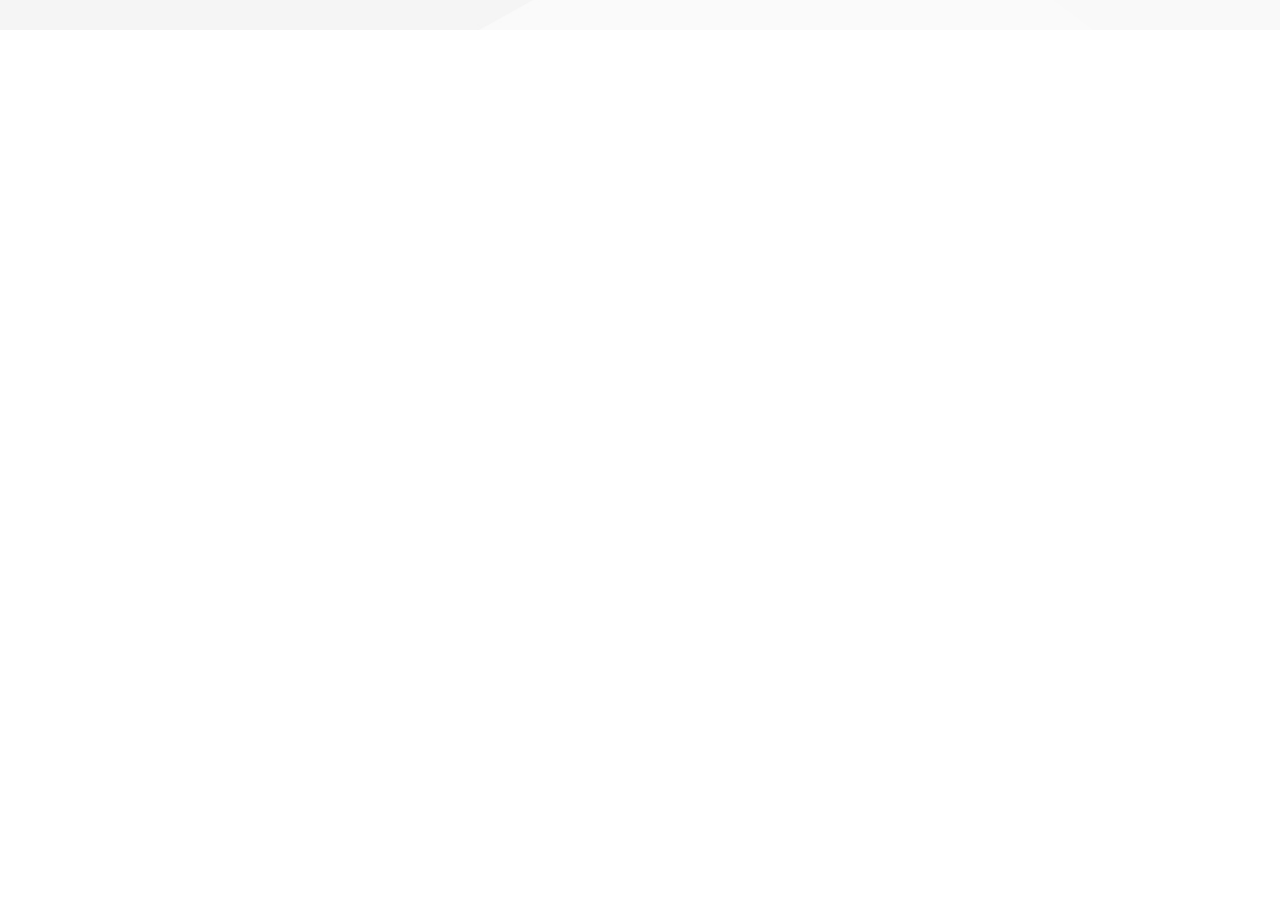
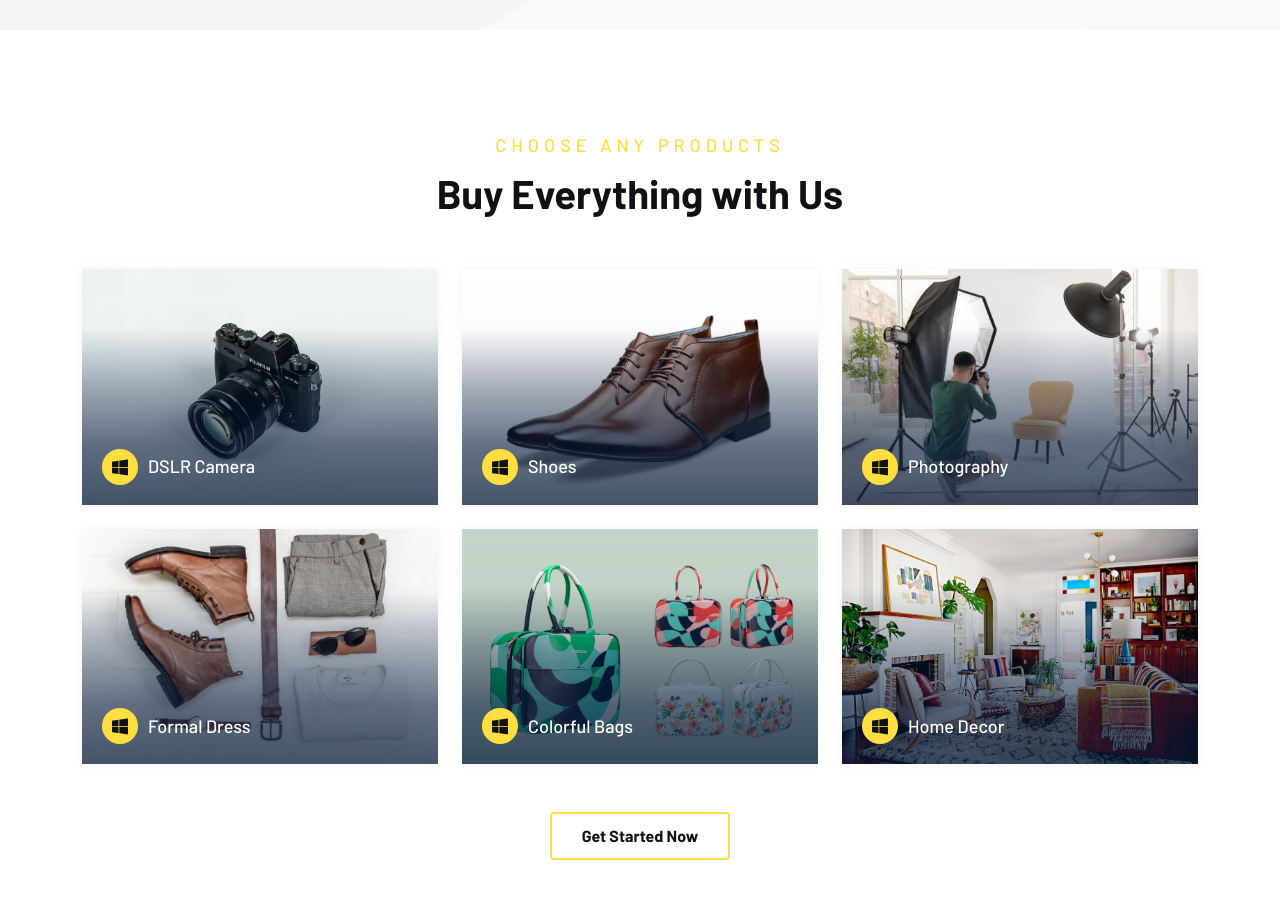
Before and after one commit to Pandey9800/react_ecom, a React (Vite) app: page / in a window 1280 px wide. Shown: the part 800-1698 px from the top of the page. Before the commit the page ends 830 px from the top, so only its background shows below. Built offline with nearby package versions, Linux system fonts and the light colour scheme.

Commit message:
added Product Categories

```diff
--- a/src/home/Home.jsx
+++ b/src/home/Home.jsx
@@ -1,10 +1,12 @@
 import React from 'react'
 import Banner from './Banner'
+import HomeCate from './HomeCate'
 
 const Home = () => {
   return (
       <div>
       <Banner />
+      <HomeCate />
     </div>
   )
 }
--- /dev/null
+++ b/src/home/HomeCate.jsx
@@ -0,0 +1,88 @@
+import React from 'react'
+import { Link } from 'react-router-dom';
+
+const subTitle = "Choose Any Products";
+const title = "Buy Everything with Us";
+const btnText = "Get Started Now";
+
+const categoryList = [
+{
+imgUrl: 'src/assets/images/category/01.jpg',
+imgAlt: 'category rajibraj91 rajibraj',
+iconName: 'icofont-brand-windows',
+title: 'DSLR Camera',
+},
+{
+imgUrl: 'src/assets/images/category/02.jpg',
+imgAlt: 'category rajibraj91 rajibraj',
+iconName: 'icofont-brand-windows',
+title: 'Shoes',
+},
+{
+imgUrl: 'src/assets/images/category/03.jpg',
+imgAlt: 'category rajibraj91 rajibraj',
+iconName: 'icofont-brand-windows',
+title: 'Photography',
+},
+{
+imgUrl: 'src/assets/images/category/04.jpg',
+imgAlt: 'category rajibraj91 rajibraj',
+iconName: 'icofont-brand-windows',
+title: 'Formal Dress',
+},
+{
+imgUrl: 'src/assets/images/category/05.jpg',
+imgAlt: 'category rajibraj91 rajibraj',
+iconName: 'icofont-brand-windows',
+title: 'Colorful Bags',
+},
+{
+imgUrl: 'src/assets/images/category/06.jpg',
+imgAlt: 'category rajibraj91 rajibraj',
+iconName: 'icofont-brand-windows',
+title: 'Home Decor',
+},
+]
+
+const HomeCate = () => {
+  return (
+      <div className="category-section style-4 padding-tb">
+          <div className="container">
+              {/* Section Header */}
+              <div className="section-header text-center">
+                  <span className="subtitle">{subTitle}</span>
+                  <h2 className="title">{title}</h2>
+              </div>
+              {/* Section Card */}
+              <div className="section-wrapper">
+                  <div className="row g-4 justify-content-center row-cols-md-3 row-cols-sm-2 row-cols-1">
+                      {
+                          categoryList.map((val, i) => (<div key={i} className="col">
+                              <Link to="/shop" className="category-item">
+                                  <div className="category-inner">
+                                      {/* image thumbnail */}
+                                      <div className="category-thumb">
+                                          <img src={val.imgUrl} alt="" />
+                                      </div>
+                                      {/* content */}
+                                      <div className="category-content">
+                                          <div className="cate-icon">
+                                              <i className={val.iconName}></i>
+                                          </div>
+                                          <Link to="/shop"><h6>{val.title}</h6></Link>
+                                      </div>
+                                </div>
+                              </Link>
+                          </div>))
+                      }
+                  </div>
+                  <div className="text-center mt-5">
+                      <Link to="/shop"><span className="lab-btn">{btnText}</span></Link>
+                  </div>
+              </div>
+          </div>
+    </div>
+  )
+}
+
+export default HomeCate
```
